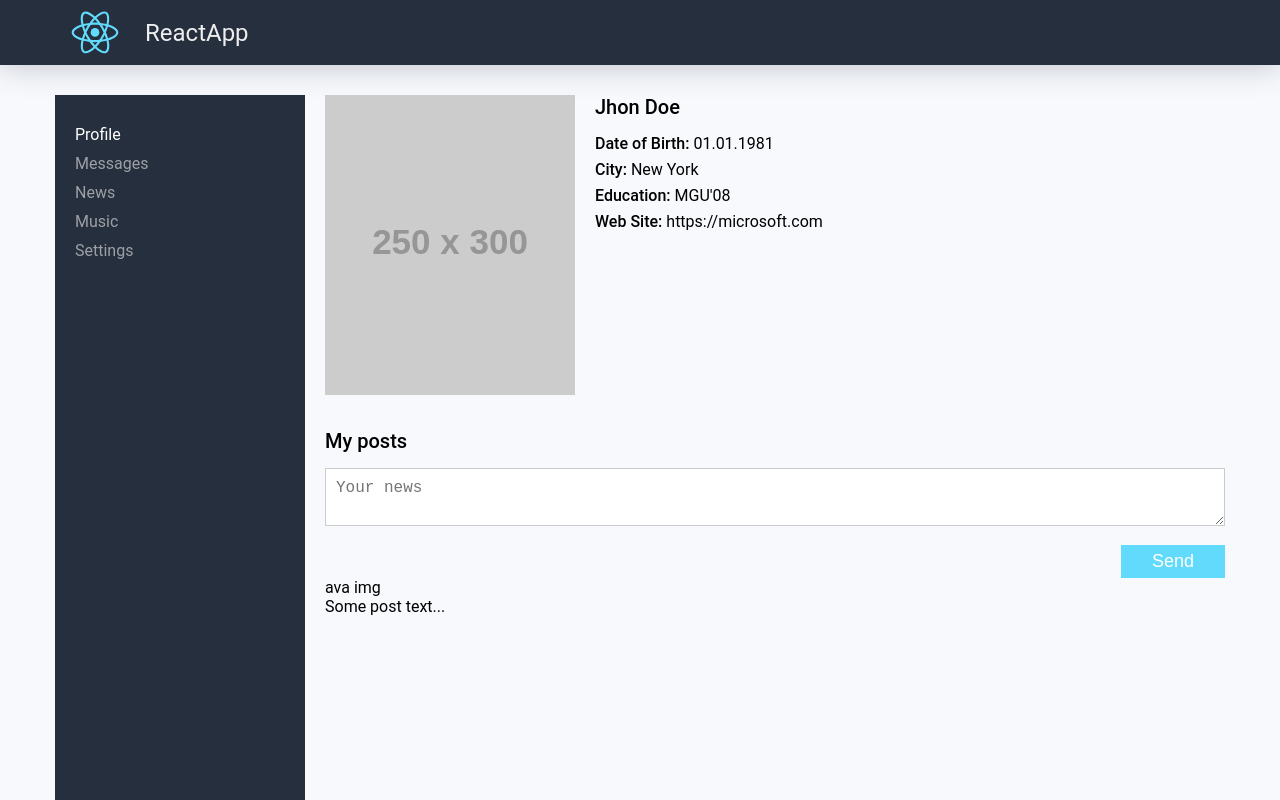
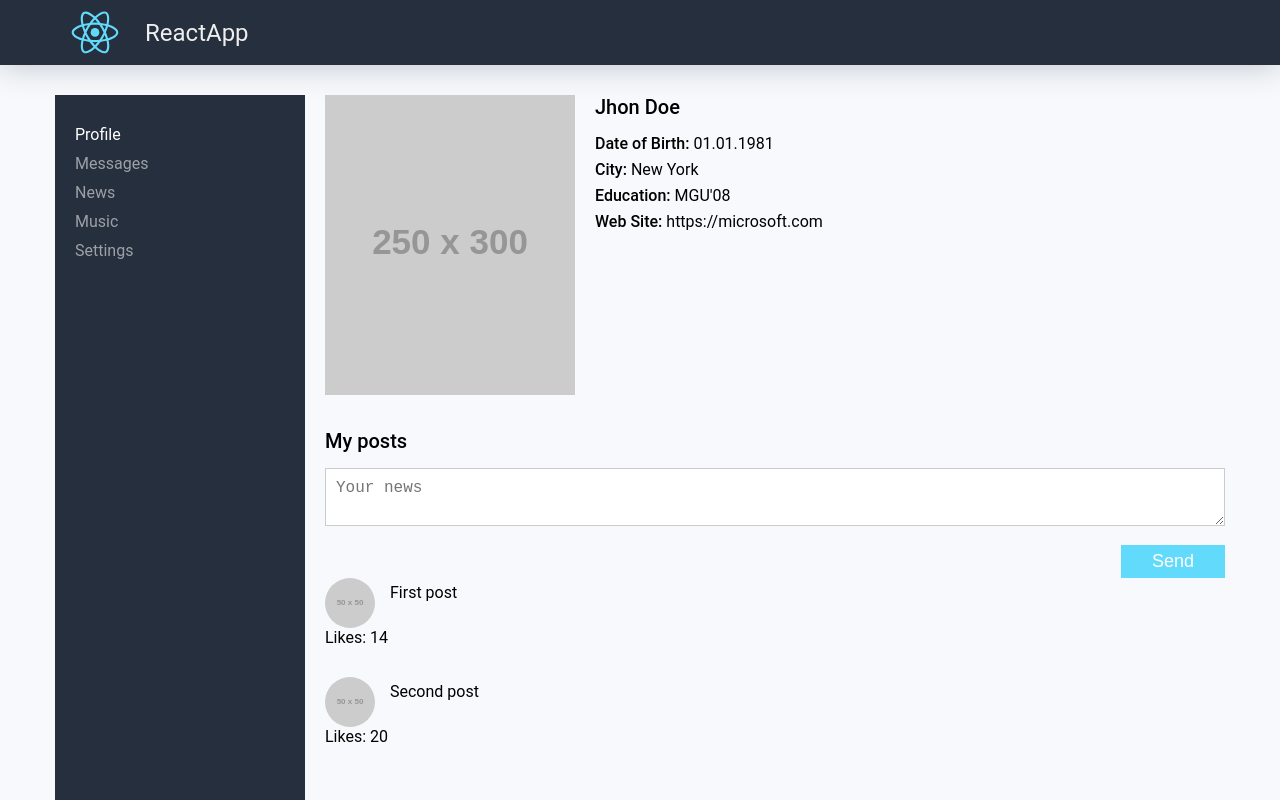
Before and after one commit to Jeraldinho/react-01, a React (Create React App) app: page /profile in a window 1280 px wide. Built offline with nearby package versions, Linux system fonts and the light colour scheme.

Commit message:
Samurai 16. Props.

```diff
--- a/src/components/Profile/MyPosts/MyPosts.css
+++ b/src/components/Profile/MyPosts/MyPosts.css
@@ -1,6 +1,12 @@
 .my-posts {
 	width: 100%;
 	margin-top: 30px;
+}
+
+.my-posts__title {
+	font-size: 20px;
+	font-weight: 500;
+	margin-bottom: 15px;
 }
 
 .write-post-form textarea {
--- a/src/components/Profile/MyPosts/MyPosts.jsx
+++ b/src/components/Profile/MyPosts/MyPosts.jsx
@@ -1,5 +1,5 @@
 import "./MyPosts.css";
-import Posts from "./Post/Post";
+import Post from "./Post/Post";
 
 const MyPosts = () => {
 	return (
@@ -20,7 +20,8 @@ const MyPosts = () => {
 			</form>
 
 			<div className="post-list">
-				<Posts />
+				<Post message="First post" likes="14" />
+				<Post message="Second post" likes="20" />
 			</div>
 		</div>
 	);
--- a/src/components/Profile/MyPosts/Post/Post.css
+++ b/src/components/Profile/MyPosts/Post/Post.css
@@ -1,5 +1,19 @@
-.my-posts__title {
-	font-size: 20px;
-	font-weight: 500;
-	margin-bottom: 15px;
+.post-list__item {
+	display: flex;
+	margin-bottom: 30px;
+	flex-wrap: wrap;
 }
+
+.post-list__item-avatar {
+	display: inline-block;
+	border-radius: 50%;
+	margin-right: 15px;
+}
+
+.post-list__item-text {
+	padding-top: 5px;
+}
+
+.post-list__item-likes {
+	width: 100%;
+}
--- a/src/components/Profile/MyPosts/Post/Post.jsx
+++ b/src/components/Profile/MyPosts/Post/Post.jsx
@@ -1,10 +1,18 @@
 import "./Post.css";
 
-const Post = () => {
+const Post = (props) => {
 	return (
 		<div className="post-list__item">
-			<div className="post-list__item-avatar">ava img</div>
-			<div className="post-list__item-text">Some post text...</div>
+			<img
+				src="https://via.placeholder.com/50x50"
+				className="post-list__item-avatar"
+				alt="ava"
+			/>
+			<div className="post-list__item-text">{props.message}</div>
+
+			<div className="post-list__item-likes">
+				Likes: {props.likes}
+			</div>
 		</div>
 	);
 };
--- a/src/components/Profile/Profile.jsx
+++ b/src/components/Profile/Profile.jsx
@@ -7,10 +7,7 @@ const Profile = () => {
 			<div className="profile">
 				<div className="avatar">
 					<a href="">
-						<img
-							src="https://via.placeholder.com/250x300"
-							alt="ava"
-						/>
+						<img src="https://via.placeholder.com/250x300" alt="ava" />
 					</a>
 				</div>
 
```
